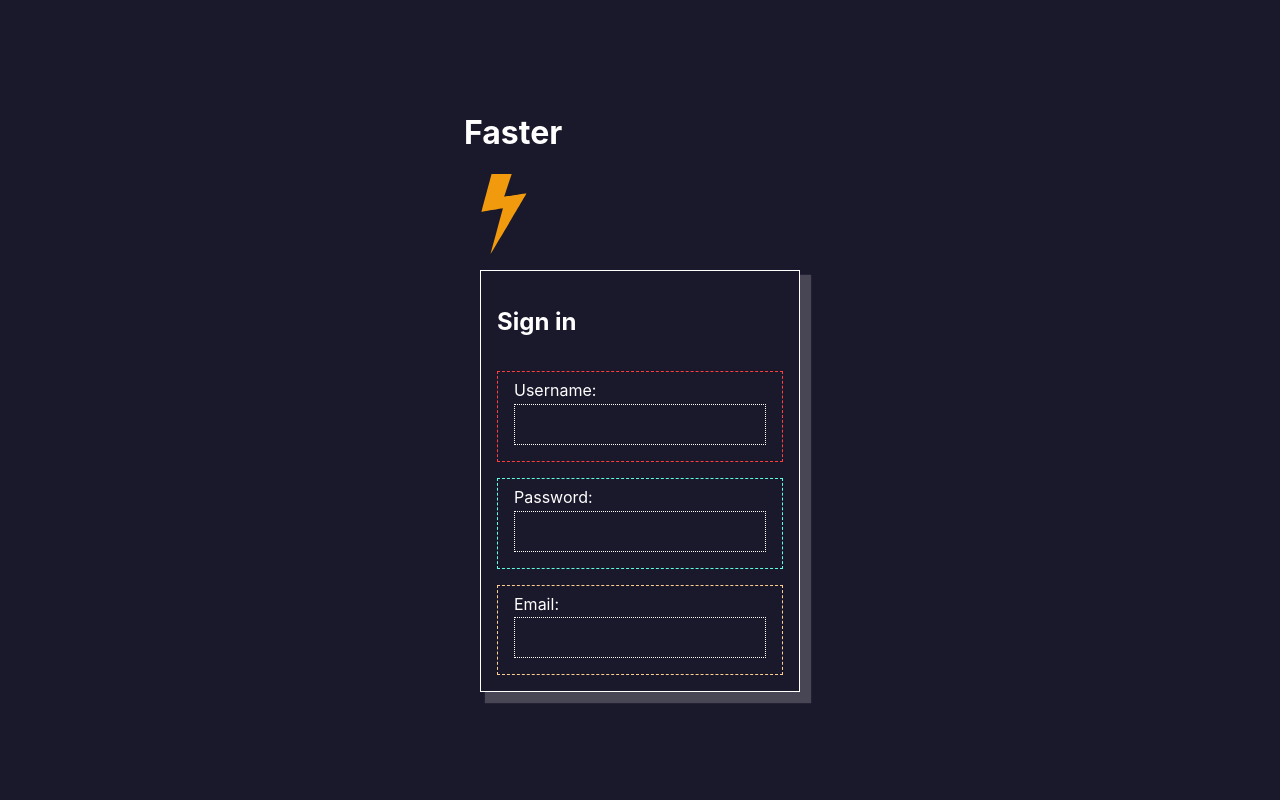
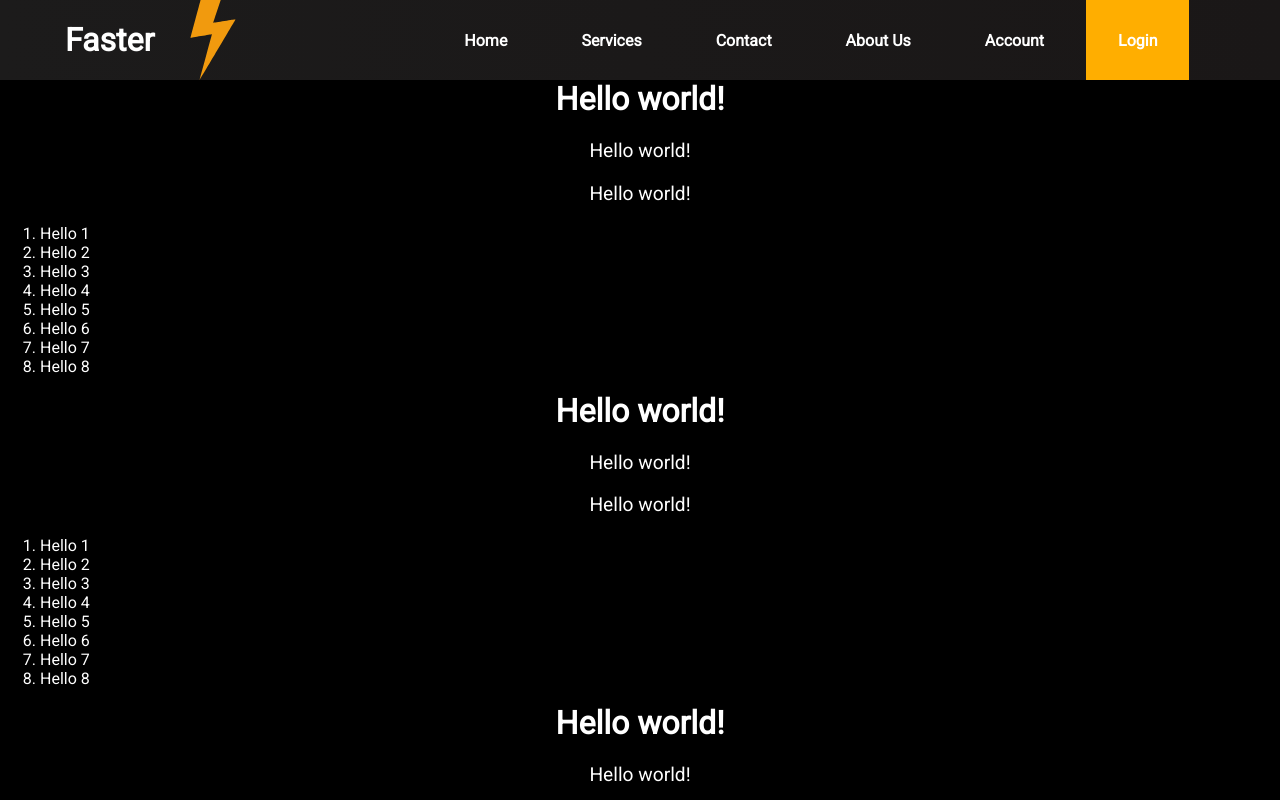
Before and after one commit to todotom/faster, a React (Create React App) app in the folder frontend/: page / in a window 1280 px wide. Shown: the top 800 px of the page. Built offline with nearby package versions, Linux system fonts and the light colour scheme.

Commit message:
Navbar Test

```diff
--- a/frontend/public/index.html
+++ b/frontend/public/index.html
@@ -3,6 +3,7 @@
   <head>
     <meta charset="utf-8" />
     <link rel="icon" href="%PUBLIC_URL%/favicon.ico" />
+    <link href="https://fonts.googleapis.com/css?family=Roboto&display=swap" rel="stylesheet">
     <meta name="viewport" content="width=device-width, initial-scale=1" />
     <meta name="theme-color" content="#000000" />
     <meta
--- a/frontend/src/App.tsx
+++ b/frontend/src/App.tsx
@@ -1,5 +1,8 @@
-import Login from './components/LabeledInput/Login/Login';
+import LoginWrapper from './components/LabeledInput/Login/Login';
 import styled from 'styled-components';
+import Navbar from './components/Navbar/Navbar';
+import Main from './components/Main/Main';
+
 
 const Root = styled.div`
   display: grid;
@@ -7,20 +10,19 @@ const Root = styled.div`
   justify-content: center;
   width: 100%;
   height: 100vh;
-  color: white;
-  background-color: #1a182b;
+  background: linear-gradient(.25turn, #797979, #303030);
 
   * {
-    background-color: #1a182b;
-    color: white;
+    background-color: linear-gradient(45deg, rgb(20, 20, 20), rgb(45, 45, 45), rgb(10, 10, 10));
   }
 
 `;
 
 export default function App() {
   return (
-    <Root>
-      <Login />
-    </Root>
+    <>
+      <Navbar />
+      <Main />
+    </>
   );
 }
--- a/frontend/src/components/LabeledInput/LabeledInput.tsx
+++ b/frontend/src/components/LabeledInput/LabeledInput.tsx
@@ -1,5 +1,4 @@
-import styled from 'styled-components'
-
+import styled from "styled-components";
 
 export enum InputType {
     USERNAME,
@@ -18,16 +17,17 @@ export default function LabeledInput(props : Props) {
 
     const StyledLabel = styled.label`
         width: fit-content;
-        padding: .5em 1em 1em;
-        border: .1em dashed ${getColor(props.inputType)};
+        padding: 0em 1em 1em;
+        color: white;
     `;
 
 
     const StyledInput = styled.input`
-        margin-top:0.2em;
+        margin-top: .5em;
         font-size: large;
-        padding: 0.5em;
-        border: 0.1em dotted white;
+        padding: .5em;
+        border: .1em solid white;
+        border-radius: .5em;
         outline: none;
         :focus {
             border: 0.1em solid ${getColor(props.inputType)};
@@ -43,7 +43,6 @@ export default function LabeledInput(props : Props) {
             color: black;
         }
     `;
-
 
     return (
         <StyledLabel>
--- a/frontend/src/components/LabeledInput/Login/Login.tsx
+++ b/frontend/src/components/LabeledInput/Login/Login.tsx
@@ -1,15 +1,22 @@
-import styled from 'styled-components';
-import LoginWrapper from './LoginWrapper';
-import logo from './logo.svg';
+import styled from "styled-components";
+import LoginWrapper from "./LoginWrapper";
+import logo from "./logo.svg";
 
 const LogoImage = styled.img`
-    width: 10vh;
+    width: 8vh;
+    margin: 0 auto 1em;
+`;
+
+const StyledName = styled.h1`
+    margin: 0 auto;
+    font-size: 4rem;
+    color: white;
 `;
 
 export default function Login() {
     return (
         <>
-            <h1>Faster</h1>
+            <StyledName>Faster</StyledName>
             <LogoImage src={logo} alt="Faster's logo" />
             <LoginWrapper/>
         </>
--- a/frontend/src/components/LabeledInput/Login/LoginWrapper.tsx
+++ b/frontend/src/components/LabeledInput/Login/LoginWrapper.tsx
@@ -8,17 +8,28 @@ const Container = styled.div`
     padding: 1em;
     display: grid;
     grid-gap: 1em;
-    border: 0.1em solid white;
-
-    -webkit-box-shadow: .5rem .5rem 0 .2rem #ffffff33;
-    box-shadow: .5rem .5rem 0 .2rem #ffffff33;
+    border: 0.2em solid white;
+    border-radius: .5em;
 `;
 
 
 const Title = styled.h2`
+    margin: auto auto .5em;
+    color: white;
+`;
+
+const Button = styled.a`
+    color: white;
+    background: goldenrod;
+    font-size: 1.5rem;
+    font-weight: 600;
+    border-radius: .5em;
+    margin: 0 auto;
+    padding: .5em 2.5em;
+    text-transform: uppercase;
+    text-decoration: none;
 
 `;
-
 
 export default function LoginWrapper() {
     return (
@@ -27,6 +38,7 @@ export default function LoginWrapper() {
             <LabeledInput inputType={InputType.USERNAME}/>
             <LabeledInput inputType={InputType.PASSWORD}/>
             <LabeledInput inputType={InputType.EMAIL}/>
+            <Button href="/Home">Join</Button>
         </Container>
     )
 }
--- /dev/null
+++ b/frontend/src/components/Main/Main.css
@@ -0,0 +1,18 @@
+body {
+    margin: 0;
+    font-family: 'Roboto', sans-serif;
+}
+
+h1, p {
+    margin-top: 0;
+    color: white;
+    text-align: center;
+}
+
+p {
+    font-size: 1.2rem;
+}
+
+li {
+    color: white;
+}
--- /dev/null
+++ b/frontend/src/components/Main/Main.tsx
@@ -0,0 +1,66 @@
+import styled from 'styled-components';
+import './Main.css';
+
+const MainWrapper = styled.div`
+    background: black;
+    margin: 0 auto;
+`;
+
+export default function Main() {
+    return(
+        <MainWrapper>
+            <h1>Hello world!</h1>
+            <p>Hello world!</p>
+            <p>Hello world!</p>
+            <ol>
+                <li>Hello 1</li>
+                <li>Hello 2</li>
+                <li>Hello 3</li>
+                <li>Hello 4</li>
+                <li>Hello 5</li>
+                <li>Hello 6</li>
+                <li>Hello 7</li>
+                <li>Hello 8</li>
+            </ol>
+            <h1>Hello world!</h1>
+            <p>Hello world!</p>
+            <p>Hello world!</p>
+            <ol>
+                <li>Hello 1</li>
+                <li>Hello 2</li>
+                <li>Hello 3</li>
+                <li>Hello 4</li>
+                <li>Hello 5</li>
+                <li>Hello 6</li>
+                <li>Hello 7</li>
+                <li>Hello 8</li>
+            </ol>
+            <h1>Hello world!</h1>
+            <p>Hello world!</p>
+            <p>Hello world!</p>
+            <ol>
+                <li>Hello 1</li>
+                <li>Hello 2</li>
+                <li>Hello 3</li>
+                <li>Hello 4</li>
+                <li>Hello 5</li>
+                <li>Hello 6</li>
+                <li>Hello 7</li>
+                <li>Hello 8</li>
+            </ol>
+            <h1>Hello world!</h1>
+            <p>Hello world!</p>
+            <p>Hello world!</p>
+            <ol>
+                <li>Hello 1</li>
+                <li>Hello 2</li>
+                <li>Hello 3</li>
+                <li>Hello 4</li>
+                <li>Hello 5</li>
+                <li>Hello 6</li>
+                <li>Hello 7</li>
+                <li>Hello 8</li>
+            </ol>
+        </MainWrapper>
+    )
+};
--- /dev/null
+++ b/frontend/src/components/Navbar/Navbar.css
@@ -0,0 +1,22 @@
+a {
+    color: white;
+    padding: 1.9em 2em;
+    font-size: 1rem;
+    font-weight: 700;
+    text-decoration: none;
+}
+
+a:hover {
+    background: #00557c;
+    transition: all 0.3s ease-out;
+}
+
+.yolo {
+    background: rgb(255, 174, 0);
+    color: black;
+}
+
+.yolo:hover {
+    background: rgb(26, 23, 23);
+    color: white;
+}
--- /dev/null
+++ b/frontend/src/components/Navbar/Navbar.tsx
@@ -0,0 +1,85 @@
+import styled from 'styled-components';
+import logo from '../LabeledInput/Login/logo.svg';
+import './Navbar.css';
+
+const LogoImage = styled.img`
+    width: 80px;
+    margin-left: 1em;
+`;
+
+const NavbarWrapper = styled.div`
+    position: sticky;
+    width: 100%;
+    top: 0;
+    background: linear-gradient(90deg, rgb(28, 27, 27) 0%, rgb(26, 23, 23) 100%);
+    height: 80px;
+    display: flex;
+    justify-content: center;
+    align-items: center;
+    font-size: 1.2rem;
+`;
+
+const NavLogo = styled.h1`
+    color: white;
+    justify-self: start;
+    margin: 0;
+    margin-left: .2em;
+    cursor: pointer;
+    text-decoration: none;
+    font-size: 2rem;
+`;
+
+const NavMenu = styled.ul`
+    display: grid;
+    grid-template-columns: repeat(6, auto);
+    grid-gap: 10px;
+    list-style: none;
+    text-align: center;
+    width: 70vw;
+    justify-content: end;
+    margin-right: 2rem;
+`;
+
+const NavItem = styled.li`
+    align-items: center;
+`;
+
+export default function Navbar() {
+    return(
+        <NavbarWrapper>
+                <NavLogo>Faster</NavLogo><LogoImage src={logo} alt="Faster's logo" />
+            <NavMenu>
+                <a href="/">
+                    <NavItem>
+                            Home
+                    </NavItem>
+                </a>
+                <a href="/">
+                    <NavItem>
+                            Services
+                    </NavItem>
+                </a>
+                <a href="/">
+                    <NavItem>
+                            Contact
+                    </NavItem>
+                </a>
+                <a href="/">
+                    <NavItem>
+                            About Us
+                    </NavItem>
+                </a>
+                <a href="/">
+                    <NavItem>
+                            Account
+                    </NavItem>
+                </a>
+                <a href="/" className="yolo">
+                    <NavItem>
+                            Login
+                    </NavItem>
+                </a>
+            </NavMenu>
+        </NavbarWrapper>
+    );
+};
--- a/frontend/src/index.css
+++ b/frontend/src/index.css
@@ -1,7 +1,6 @@
 body {
   margin: 0;
-  font-family: -apple-system, BlinkMacSystemFont, 'Segoe UI', 'Roboto', 'Oxygen',
-    'Ubuntu', 'Cantarell', 'Fira Sans', 'Droid Sans', 'Helvetica Neue',
+  font-family: -apple-system, BlinkMacSystemFont, 'Roboto',
     sans-serif;
   -webkit-font-smoothing: antialiased;
   -moz-osx-font-smoothing: grayscale;
```
Also changed, not shown: frontend/src/components/Footer/Footer.tsx (added).
